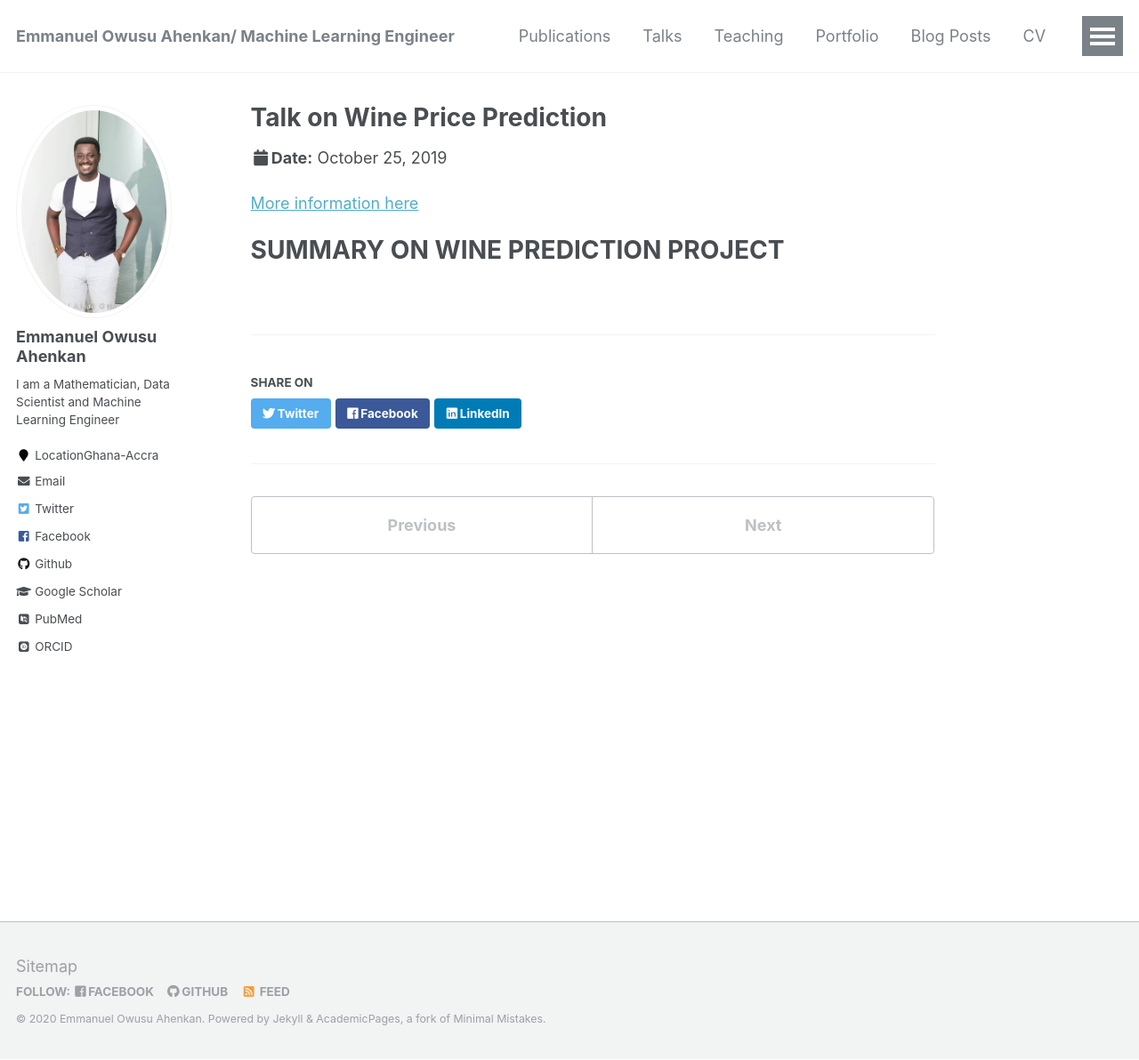
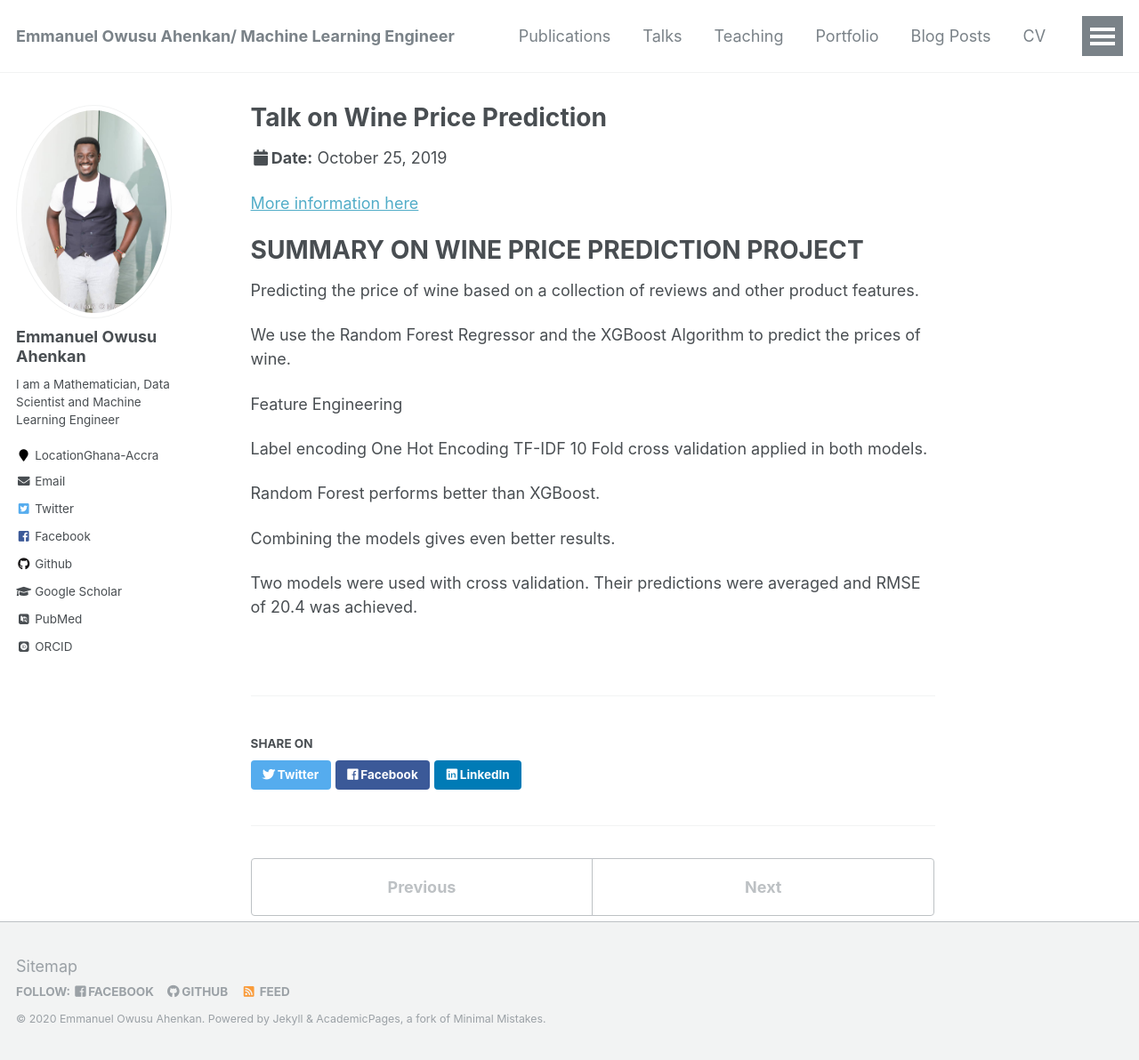
Before and after one commit to EmmanuelOwusu/EmmanuelOwusu.github.io, a Jekyll site: the page built from _talks/2014-02-01-talk-2.md, in a window 1280 px wide and 1192 px high. Shown: the whole window at 89% size. Built offline with Jekyll 4.4.1, drawn with Linux system fonts in a browser that asks for light colours; some web fonts are replaced.

Commit message:
Updated Talk on Wine Price Prediction Project
Updated Talk on Wine Price Prediction Project

```diff
--- a/_talks/2014-02-01-talk-2.md
+++ b/_talks/2014-02-01-talk-2.md
@@ -10,4 +10,22 @@ location: "Accra, Ghana"
 
 [More information here](https://github.com/EmmanuelOwusu/Wine-Price-Prediction)
 
-# SUMMARY ON WINE PREDICTION PROJECT
+# SUMMARY ON WINE PRICE PREDICTION PROJECT
+
+
+Predicting the price of wine based on a collection of reviews and other product features.
+
+We use the Random Forest Regressor and the XGBoost Algorithm to predict the prices of wine.
+
+Feature Engineering
+
+Label encoding
+One Hot Encoding
+TF-IDF
+10 Fold cross validation applied in both models.
+
+Random Forest performs better than XGBoost.
+
+Combining the models gives even better results.
+
+Two models were used with cross validation. Their predictions were averaged and RMSE of 20.4 was achieved.
```
